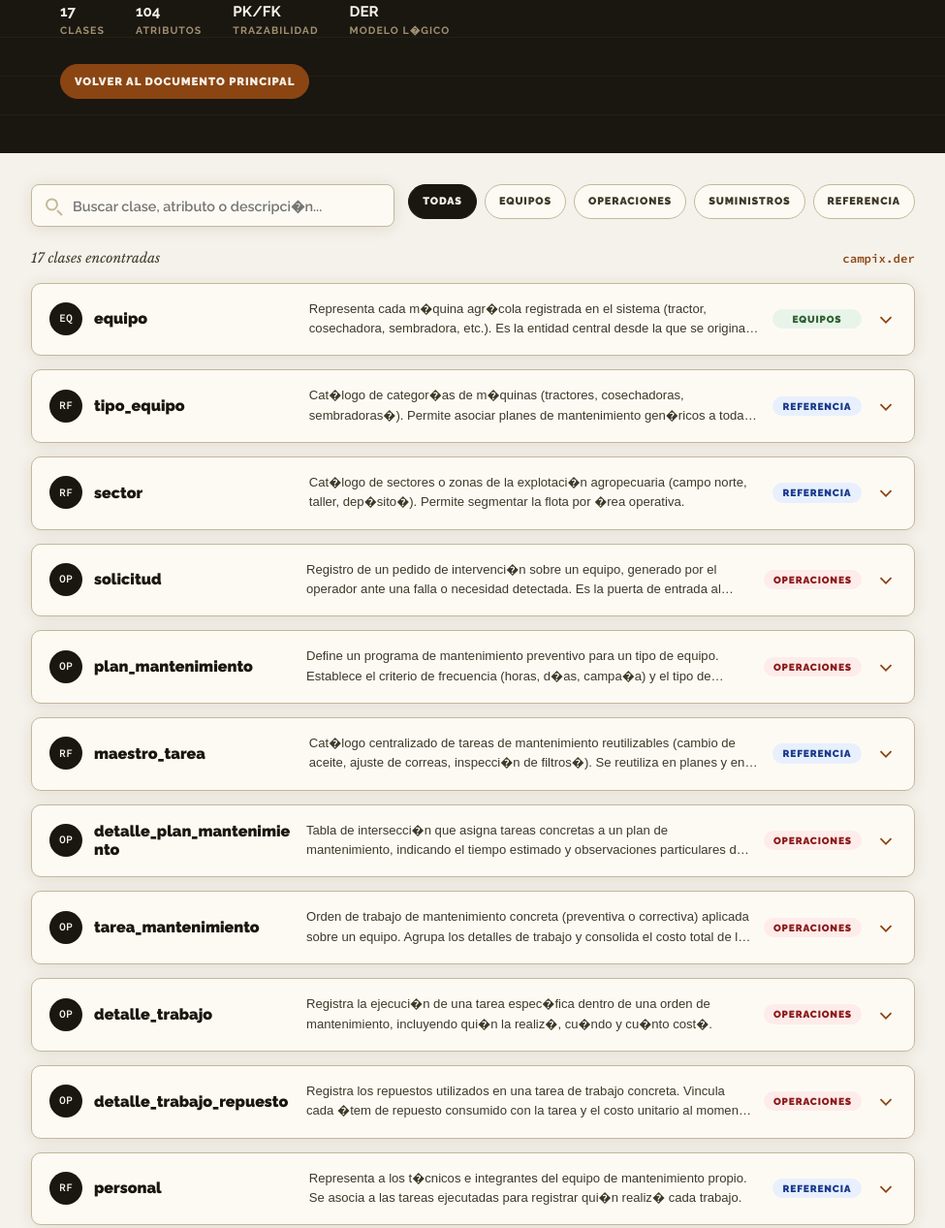
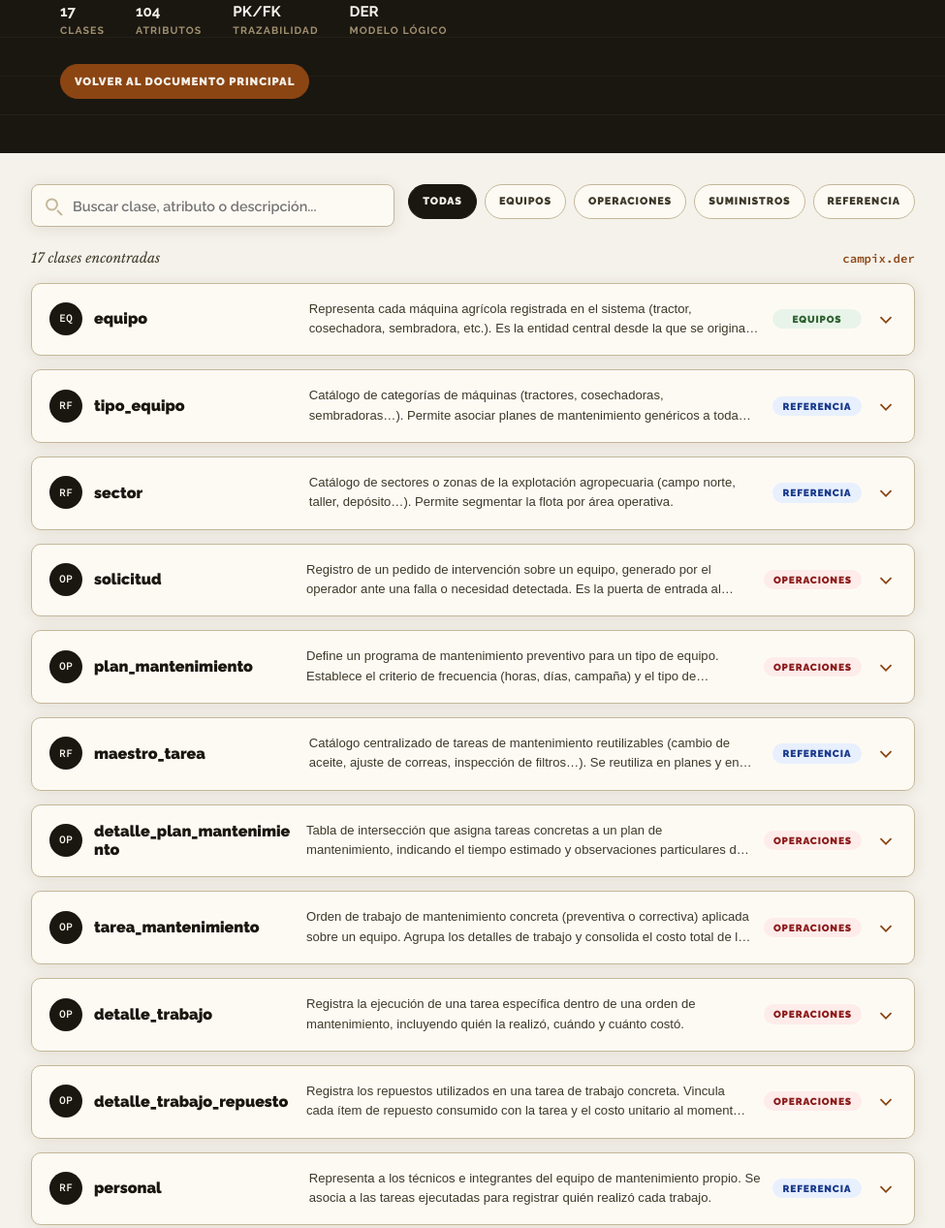
Before and after one commit to EnzoCoschiza/seminario, a plain HTML site: page der.html in a window 1280 px wide. Shown: the part 313-1580 px from the top of the page at 97% size, without its empty margins (152-1127 px from the left). Drawn offline with nearby package versions, Linux system fonts and the light colour scheme.

Commit message:
encoding

```diff
--- a/der.html
+++ b/der.html
@@ -574,14 +574,14 @@
         </span>
         <span class="glos-text">CAMP<span>IX</span></span>
       </h1>
-      <p class="glos-subtitle">Diccionario interactivo del modelo entidad-relaci�n para el sistema de gesti�n de mantenimiento de maquinaria agropecuaria.</p>
+      <p class="glos-subtitle">Diccionario interactivo del modelo entidad-relación para el sistema de gestión de mantenimiento de maquinaria agropecuaria.</p>
       <div class="glos-meta" aria-label="Resumen del glosario">
         <div class="glos-stat"><strong id="stat-classes">-</strong><span>Clases</span></div>
         <div class="glos-stat"><strong id="stat-attrs">-</strong><span>Atributos</span></div>
         <div class="glos-stat"><strong>PK/FK</strong><span>Trazabilidad</span></div>
-        <div class="glos-stat"><strong>DER</strong><span>Modelo l�gico</span></div>
+        <div class="glos-stat"><strong>DER</strong><span>Modelo lógico</span></div>
       </div>
-      <div class="glos-actions" aria-label="Accesos r�pidos">
+      <div class="glos-actions" aria-label="Accesos rápidos">
         <a class="glos-action primary" href="index.html">Volver al documento principal</a>
       </div>
     </div>
@@ -589,9 +589,9 @@
 
   <div class="tool-panel">
     <div class="search-wrap">
-      <input class="search-bar" type="search" placeholder="Buscar clase, atributo o descripci�n..." id="search" />
+      <input class="search-bar" type="search" placeholder="Buscar clase, atributo o descripción..." id="search" />
     </div>
-    <div class="filter-row" id="filters" aria-label="Filtros de categor�a">
+    <div class="filter-row" id="filters" aria-label="Filtros de categoría">
       <button class="chip active" data-cat="all" type="button">Todas</button>
       <button class="chip" data-cat="core" type="button">Equipos</button>
       <button class="chip" data-cat="op" type="button">Operaciones</button>
@@ -612,15 +612,15 @@
     name: "equipo",
     cat: "core",
     badge: "Equipos",
-    intent: "Representa cada m�quina agr�cola registrada en el sistema (tractor, cosechadora, sembradora, etc.). Es la entidad central desde la que se originan solicitudes y tareas de mantenimiento.",
+    intent: "Representa cada máquina agrícola registrada en el sistema (tractor, cosechadora, sembradora, etc.). Es la entidad central desde la que se originan solicitudes y tareas de mantenimiento.",
     attrs: [
-      { name: "NumeroEquipo", type: "int", pk: true, desc: "Identificador �nico del equipo." },
+      { name: "NumeroEquipo", type: "int", pk: true, desc: "Identificador único del equipo." },
       { name: "TipoEquipoId", type: "int", fk: true, desc: "Tipo de equipo al que pertenece (FK a tipo_equipo)." },
-      { name: "SectorId", type: "int", fk: true, desc: "Sector o �rea productiva donde opera (FK a sector)." },
+      { name: "SectorId", type: "int", fk: true, desc: "Sector o área productiva donde opera (FK a sector)." },
       { name: "modelo", type: "string", desc: "Modelo comercial del equipo." },
       { name: "marca", type: "string", desc: "Fabricante o marca del equipo." },
-      { name: "numeroSerie", type: "string", desc: "N�mero de serie del fabricante para identificaci�n f�sica." },
-      { name: "horasUso", type: "float", desc: "Horas totales de operaci�n acumuladas; base para disparar mantenimientos." },
+      { name: "numeroSerie", type: "string", desc: "Número de serie del fabricante para identificación física." },
+      { name: "horasUso", type: "float", desc: "Horas totales de operación acumuladas; base para disparar mantenimientos." },
       { name: "fechaAlta", type: "date", desc: "Fecha en que el equipo fue incorporado al sistema." },
       { name: "estado", type: "string", desc: "Estado operativo actual: activo, en mantenimiento, dado de baja, etc." },
     ]
@@ -629,49 +629,49 @@
     name: "tipo_equipo",
     cat: "ref",
     badge: "Referencia",
-    intent: "Cat�logo de categor�as de m�quinas (tractores, cosechadoras, sembradoras�). Permite asociar planes de mantenimiento gen�ricos a toda una familia de equipos.",
+    intent: "Catálogo de categorías de máquinas (tractores, cosechadoras, sembradoras…). Permite asociar planes de mantenimiento genéricos a toda una familia de equipos.",
     attrs: [
       { name: "TipoEquipoId", type: "int", pk: true, desc: "Identificador del tipo." },
       { name: "nombre", type: "string", desc: "Nombre del tipo (p.ej. 'Tractor de ruedas')." },
-      { name: "descripcion", type: "string", desc: "Descripci�n breve del tipo de equipo." },
+      { name: "descripcion", type: "string", desc: "Descripción breve del tipo de equipo." },
     ]
   },
   {
     name: "sector",
     cat: "ref",
     badge: "Referencia",
-    intent: "Cat�logo de sectores o zonas de la explotaci�n agropecuaria (campo norte, taller, dep�sito�). Permite segmentar la flota por �rea operativa.",
+    intent: "Catálogo de sectores o zonas de la explotación agropecuaria (campo norte, taller, depósito…). Permite segmentar la flota por área operativa.",
     attrs: [
       { name: "SectorId", type: "int", pk: true, desc: "Identificador del sector." },
       { name: "nombre", type: "string", desc: "Nombre del sector." },
-      { name: "descripcion", type: "string", desc: "Descripci�n del sector." },
+      { name: "descripcion", type: "string", desc: "Descripción del sector." },
     ]
   },
   {
     name: "solicitud",
     cat: "op",
     badge: "Operaciones",
-    intent: "Registro de un pedido de intervenci�n sobre un equipo, generado por el operador ante una falla o necesidad detectada. Es la puerta de entrada al mantenimiento correctivo.",
+    intent: "Registro de un pedido de intervención sobre un equipo, generado por el operador ante una falla o necesidad detectada. Es la puerta de entrada al mantenimiento correctivo.",
     attrs: [
-      { name: "NumeroSolicitud", type: "int", pk: true, desc: "Identificador �nico de la solicitud." },
+      { name: "NumeroSolicitud", type: "int", pk: true, desc: "Identificador único de la solicitud." },
       { name: "NumeroEquipo", type: "int", fk: true, desc: "Equipo al que refiere la solicitud (FK a equipo)." },
       { name: "descripcion", type: "string", desc: "Detalle del problema o necesidad reportada." },
       { name: "fechaSolicitud", type: "date", desc: "Fecha en que se emite la solicitud." },
       { name: "estado", type: "string", desc: "Estado de la solicitud: pendiente, en proceso, resuelta, cancelada." },
-      { name: "prioridad", type: "string", desc: "Urgencia: baja, media, alta, cr�tica." },
+      { name: "prioridad", type: "string", desc: "Urgencia: baja, media, alta, crítica." },
     ]
   },
   {
     name: "plan_mantenimiento",
     cat: "op",
     badge: "Operaciones",
-    intent: "Define un programa de mantenimiento preventivo para un tipo de equipo. Establece el criterio de frecuencia (horas, d�as, campa�a) y el tipo de mantenimiento (preventivo / predictivo).",
+    intent: "Define un programa de mantenimiento preventivo para un tipo de equipo. Establece el criterio de frecuencia (horas, días, campaña) y el tipo de mantenimiento (preventivo / predictivo).",
     attrs: [
       { name: "NumeroPlan", type: "int", pk: true, desc: "Identificador del plan." },
       { name: "TipoEquipoId", type: "int", fk: true, desc: "Tipo de equipo al que aplica el plan (FK a tipo_equipo)." },
-      { name: "descripcion", type: "string", desc: "Descripci�n general del plan." },
+      { name: "descripcion", type: "string", desc: "Descripción general del plan." },
       { name: "criterioFrecuencia", type: "string", desc: "Base para disparar el plan: 'cada 250 hs', 'mensual', 'precosecha'." },
-      { name: "tipoMantenimiento", type: "string", desc: "Clasificaci�n: preventivo, predictivo." },
+      { name: "tipoMantenimiento", type: "string", desc: "Clasificación: preventivo, predictivo." },
       { name: "estado", type: "string", desc: "Estado del plan: activo, suspendido, archivado." },
     ]
   },
@@ -679,15 +679,15 @@
     name: "maestro_tarea",
     cat: "ref",
     badge: "Referencia",
-    intent: "Cat�logo centralizado de tareas de mantenimiento reutilizables (cambio de aceite, ajuste de correas, inspecci�n de filtros�). Se reutiliza en planes y en �rdenes de trabajo.",
+    intent: "Catálogo centralizado de tareas de mantenimiento reutilizables (cambio de aceite, ajuste de correas, inspección de filtros…). Se reutiliza en planes y en órdenes de trabajo.",
     attrs: [
-      { name: "CodigoTarea", type: "int", pk: true, desc: "Identificador �nico de la tarea." },
+      { name: "CodigoTarea", type: "int", pk: true, desc: "Identificador único de la tarea." },
       { name: "nombre", type: "string", desc: "Nombre corto de la tarea." },
-      { name: "descripcion", type: "string", desc: "Descripci�n detallada del procedimiento." },
-      { name: "categoria", type: "string", desc: "Agrupaci�n funcional: lubricaci�n, inspecci�n, ajuste, reemplazo�" },
+      { name: "descripcion", type: "string", desc: "Descripción detallada del procedimiento." },
+      { name: "categoria", type: "string", desc: "Agrupación funcional: lubricación, inspección, ajuste, reemplazo…" },
       { name: "tipoMantenimiento", type: "string", desc: "Tipo al que pertenece la tarea: preventivo, correctivo." },
       { name: "frecuenciaRecomendada", type: "string", desc: "Sugerencia de periodicidad (informativa)." },
-      { name: "requiereRepuesto", type: "boolean", desc: "Indica si la tarea consume alg�n repuesto." },
+      { name: "requiereRepuesto", type: "boolean", desc: "Indica si la tarea consume algún repuesto." },
       { name: "requierePrestadorExterno", type: "boolean", desc: "Indica si debe intervenir un taller externo." },
       { name: "estado", type: "string", desc: "Estado de la tarea: activa, obsoleta." },
     ]
@@ -696,31 +696,31 @@
     name: "detalle_plan_mantenimiento",
     cat: "op",
     badge: "Operaciones",
-    intent: "Tabla de intersecci�n que asigna tareas concretas a un plan de mantenimiento, indicando el tiempo estimado y observaciones particulares de esa combinaci�n.",
+    intent: "Tabla de intersección que asigna tareas concretas a un plan de mantenimiento, indicando el tiempo estimado y observaciones particulares de esa combinación.",
     attrs: [
       { name: "NumeroPlan", type: "int", pk: true, fk: true, desc: "Plan al que pertenece el detalle (FK a plan_mantenimiento)." },
       { name: "CodigoTarea", type: "int", pk: true, fk: true, desc: "Tarea incluida en el plan (FK a maestro_tarea)." },
-      { name: "observacion", type: "string", desc: "Notas espec�ficas para esta tarea dentro del plan." },
-      { name: "tiempoEstimado", type: "int", desc: "Tiempo estimado de ejecuci�n en minutos." },
+      { name: "observacion", type: "string", desc: "Notas específicas para esta tarea dentro del plan." },
+      { name: "tiempoEstimado", type: "int", desc: "Tiempo estimado de ejecución en minutos." },
     ]
   },
   {
     name: "tarea_mantenimiento",
     cat: "op",
     badge: "Operaciones",
-    intent: "Orden de trabajo de mantenimiento concreta (preventiva o correctiva) aplicada sobre un equipo. Agrupa los detalles de trabajo y consolida el costo total de la intervenci�n.",
+    intent: "Orden de trabajo de mantenimiento concreta (preventiva o correctiva) aplicada sobre un equipo. Agrupa los detalles de trabajo y consolida el costo total de la intervención.",
     attrs: [
-      { name: "NumeroMantenimiento", type: "int", pk: true, desc: "Identificador �nico de la orden." },
+      { name: "NumeroMantenimiento", type: "int", pk: true, desc: "Identificador único de la orden." },
       { name: "NumeroEquipo", type: "int", fk: true, desc: "Equipo intervenido (FK a equipo)." },
-      { name: "NumeroSolicitud", type: "int", fk: true, desc: "Solicitud que origin� el mantenimiento, si aplica (nullable)." },
+      { name: "NumeroSolicitud", type: "int", fk: true, desc: "Solicitud que originó el mantenimiento, si aplica (nullable)." },
       { name: "NumeroPlan", type: "int", fk: true, desc: "Plan de mantenimiento asociado, si aplica (nullable)." },
       { name: "NumeroPrestador", type: "int", fk: true, desc: "Prestador externo contratado, si aplica (nullable)." },
       { name: "tipoMantenimiento", type: "string", desc: "Preventivo o correctivo." },
-      { name: "fechaInicio", type: "date", desc: "Fecha de inicio de la intervenci�n." },
-      { name: "fechaFin", type: "date", desc: "Fecha de finalizaci�n de la intervenci�n." },
+      { name: "fechaInicio", type: "date", desc: "Fecha de inicio de la intervención." },
+      { name: "fechaFin", type: "date", desc: "Fecha de finalización de la intervención." },
       { name: "estado", type: "string", desc: "Estado de la orden: programada, en curso, finalizada, cancelada." },
       { name: "prioridad", type: "string", desc: "Urgencia de la orden." },
-      { name: "descripcion", type: "string", desc: "Resumen de la intervenci�n." },
+      { name: "descripcion", type: "string", desc: "Resumen de la intervención." },
       { name: "costoTotal", type: "float", desc: "Costo total consolidado de la orden (mano de obra + repuestos)." },
     ]
   },
@@ -728,15 +728,15 @@
     name: "detalle_trabajo",
     cat: "op",
     badge: "Operaciones",
-    intent: "Registra la ejecuci�n de una tarea espec�fica dentro de una orden de mantenimiento, incluyendo qui�n la realiz�, cu�ndo y cu�nto cost�.",
+    intent: "Registra la ejecución de una tarea específica dentro de una orden de mantenimiento, incluyendo quién la realizó, cuándo y cuánto costó.",
     attrs: [
       { name: "NumeroMantenimiento", type: "int", pk: true, fk: true, desc: "Orden de mantenimiento a la que pertenece (FK a tarea_mantenimiento)." },
       { name: "CodigoTarea", type: "int", pk: true, fk: true, desc: "Tarea ejecutada (FK a maestro_tarea)." },
-      { name: "LegajoPersonal", type: "int", fk: true, desc: "T�cnico asignado (FK a personal, nullable)." },
+      { name: "LegajoPersonal", type: "int", fk: true, desc: "Técnico asignado (FK a personal, nullable)." },
       { name: "fechaInicio", type: "date", desc: "Fecha de inicio de la tarea." },
       { name: "fechaFin", type: "date", desc: "Fecha de fin de la tarea." },
-      { name: "horaRealizada", type: "time", desc: "Hora de inicio de ejecuci�n." },
-      { name: "observacion", type: "string", desc: "Notas del t�cnico sobre la ejecuci�n." },
+      { name: "horaRealizada", type: "time", desc: "Hora de inicio de ejecución." },
+      { name: "observacion", type: "string", desc: "Notas del técnico sobre la ejecución." },
       { name: "costoParcial", type: "float", desc: "Costo de esta tarea (mano de obra)." },
     ]
   },
@@ -744,7 +744,7 @@
     name: "detalle_trabajo_repuesto",
     cat: "op",
     badge: "Operaciones",
-    intent: "Registra los repuestos utilizados en una tarea de trabajo concreta. Vincula cada �tem de repuesto consumido con la tarea y el costo unitario al momento del uso.",
+    intent: "Registra los repuestos utilizados en una tarea de trabajo concreta. Vincula cada ítem de repuesto consumido con la tarea y el costo unitario al momento del uso.",
     attrs: [
       { name: "NumeroMantenimiento", type: "int", pk: true, fk: true, desc: "Orden de mantenimiento (FK compuesta)." },
       { name: "CodigoTarea", type: "int", pk: true, fk: true, desc: "Tarea dentro de la orden (FK compuesta)." },
@@ -757,56 +757,56 @@
     name: "personal",
     cat: "ref",
     badge: "Referencia",
-    intent: "Representa a los t�cnicos e integrantes del equipo de mantenimiento propio. Se asocia a las tareas ejecutadas para registrar qui�n realiz� cada trabajo.",
+    intent: "Representa a los técnicos e integrantes del equipo de mantenimiento propio. Se asocia a las tareas ejecutadas para registrar quién realizó cada trabajo.",
     attrs: [
-      { name: "LegajoPersonal", type: "int", pk: true, desc: "N�mero de legajo del personal." },
+      { name: "LegajoPersonal", type: "int", pk: true, desc: "Número de legajo del personal." },
       { name: "dni", type: "int", desc: "Documento Nacional de Identidad." },
       { name: "nombre", type: "string", desc: "Nombre completo." },
       { name: "correo", type: "string", desc: "Email de contacto." },
-      { name: "telefono", type: "string", desc: "Tel�fono de contacto." },
-      { name: "especialidad", type: "string", desc: "�rea t�cnica de especializaci�n (hidr�ulica, motor, el�ctrica�)." },
+      { name: "telefono", type: "string", desc: "Teléfono de contacto." },
+      { name: "especialidad", type: "string", desc: "Área técnica de especialización (hidráulica, motor, eléctrica…)." },
     ]
   },
   {
     name: "prestador_servicio",
     cat: "ref",
     badge: "Referencia",
-    intent: "Taller o t�cnico externo contratado para intervenciones que requieren especializaci�n fuera del equipo propio. Tiene una calificaci�n para facilitar su selecci�n.",
+    intent: "Taller o técnico externo contratado para intervenciones que requieren especialización fuera del equipo propio. Tiene una calificación para facilitar su selección.",
     attrs: [
       { name: "NumeroPrestador", type: "int", pk: true, desc: "Identificador del prestador." },
       { name: "TipoPrestacionId", type: "int", fk: true, desc: "Tipo de servicio que ofrece (FK a tipo_prestacion)." },
-      { name: "nombre", type: "string", desc: "Nombre o raz�n social." },
-      { name: "especialidad", type: "string", desc: "Especialidad t�cnica." },
-      { name: "telefono", type: "string", desc: "Tel�fono de contacto." },
+      { name: "nombre", type: "string", desc: "Nombre o razón social." },
+      { name: "especialidad", type: "string", desc: "Especialidad técnica." },
+      { name: "telefono", type: "string", desc: "Teléfono de contacto." },
       { name: "correo", type: "string", desc: "Email de contacto." },
-      { name: "direccion", type: "string", desc: "Direcci�n f�sica del taller o prestador." },
-      { name: "calificacion", type: "float", desc: "Puntaje de desempe�o hist�rico (0�5) asignado por el usuario." },
+      { name: "direccion", type: "string", desc: "Dirección física del taller o prestador." },
+      { name: "calificacion", type: "float", desc: "Puntaje de desempeño histórico (0–5) asignado por el usuario." },
     ]
   },
   {
     name: "tipo_prestacion",
     cat: "ref",
     badge: "Referencia",
-    intent: "Cat�logo de clasificaciones del tipo de servicio que puede ofrecer un prestador externo (taller de motor, servicio hidr�ulico, electricidad, etc.).",
+    intent: "Catálogo de clasificaciones del tipo de servicio que puede ofrecer un prestador externo (taller de motor, servicio hidráulico, electricidad, etc.).",
     attrs: [
       { name: "TipoPrestacionId", type: "int", pk: true, desc: "Identificador del tipo." },
-      { name: "clasificacion", type: "string", desc: "Nombre de la clasificaci�n." },
-      { name: "descripcion", type: "string", desc: "Descripci�n del tipo de prestaci�n." },
+      { name: "clasificacion", type: "string", desc: "Nombre de la clasificación." },
+      { name: "descripcion", type: "string", desc: "Descripción del tipo de prestación." },
     ]
   },
   {
     name: "repuesto",
     cat: "sup",
     badge: "Suministros",
-    intent: "�tem de inventario disponible para tareas de mantenimiento. Tiene control de stock m�nimo para emitir alertas cuando el nivel baja del umbral requerido.",
+    intent: "Ítem de inventario disponible para tareas de mantenimiento. Tiene control de stock mínimo para emitir alertas cuando el nivel baja del umbral requerido.",
     attrs: [
-      { name: "CodigoRepuesto", type: "int", pk: true, desc: "Identificador �nico del repuesto." },
+      { name: "CodigoRepuesto", type: "int", pk: true, desc: "Identificador único del repuesto." },
       { name: "NumeroProveedor", type: "int", fk: true, desc: "Proveedor principal del repuesto (FK a proveedor)." },
-      { name: "nombre", type: "string", desc: "Denominaci�n del repuesto (filtro de aceite, correa, etc.)." },
+      { name: "nombre", type: "string", desc: "Denominación del repuesto (filtro de aceite, correa, etc.)." },
       { name: "costoUnitario", type: "float", desc: "Precio de referencia por unidad." },
-      { name: "stockMinimo", type: "int", desc: "Cantidad m�nima que debe mantenerse en stock." },
+      { name: "stockMinimo", type: "int", desc: "Cantidad mínima que debe mantenerse en stock." },
       { name: "stockActual", type: "int", desc: "Cantidad disponible en el momento de la consulta." },
-      { name: "numeroSerie", type: "string", desc: "N�mero de parte o serie del fabricante." },
+      { name: "numeroSerie", type: "string", desc: "Número de parte o serie del fabricante." },
     ]
   },
   {
@@ -816,10 +816,10 @@
     intent: "Empresa o persona que suministra repuestos al sistema. Permite rastrear el origen de cada compra y la marca que distribuye.",
     attrs: [
       { name: "NumeroProveedor", type: "int", pk: true, desc: "Identificador del proveedor." },
-      { name: "nombre", type: "string", desc: "Nombre o raz�n social." },
+      { name: "nombre", type: "string", desc: "Nombre o razón social." },
       { name: "correo", type: "string", desc: "Email de contacto." },
-      { name: "telefono", type: "string", desc: "Tel�fono de contacto." },
-      { name: "direccion", type: "string", desc: "Direcci�n f�sica." },
+      { name: "telefono", type: "string", desc: "Teléfono de contacto." },
+      { name: "direccion", type: "string", desc: "Dirección física." },
       { name: "marca", type: "string", desc: "Marca o marcas que comercializa." },
     ]
   },
@@ -831,7 +831,7 @@
     attrs: [
       { name: "NumeroCompra", type: "int", pk: true, desc: "Identificador de la compra." },
       { name: "NumeroProveedor", type: "int", fk: true, desc: "Proveedor al que se realiza la compra (FK a proveedor)." },
-      { name: "fechaCompra", type: "date", desc: "Fecha de emisi�n del pedido." },
+      { name: "fechaCompra", type: "date", desc: "Fecha de emisión del pedido." },
       { name: "costoTotal", type: "float", desc: "Monto total de la orden de compra." },
       { name: "estado", type: "string", desc: "Estado: pendiente, recibida, cancelada." },
     ]
@@ -840,7 +840,7 @@
     name: "detalle_compra",
     cat: "sup",
     badge: "Suministros",
-    intent: "L�nea de detalle de una orden de compra. Registra qu� repuesto se compr�, en qu� cantidad y a qu� precio unitario.",
+    intent: "Línea de detalle de una orden de compra. Registra qué repuesto se compró, en qué cantidad y a qué precio unitario.",
     attrs: [
       { name: "NumeroCompra", type: "int", pk: true, fk: true, desc: "Compra a la que pertenece (FK a compra)." },
       { name: "CodigoRepuesto", type: "int", pk: true, fk: true, desc: "Repuesto comprado (FK a repuesto)." },
@@ -870,7 +870,7 @@ function render(items) {
   summary.textContent = `${items.length} ${noun}`;
 
   if (!items.length) {
-    list.innerHTML = '<p class="empty">Sin resultados para la b�squeda o filtro seleccionado.</p>';
+    list.innerHTML = '<p class="empty">Sin resultados para la búsqueda o filtro seleccionado.</p>';
     return;
   }
 
@@ -887,7 +887,7 @@ function render(items) {
         <div class="intent-block">${escapeHtml(c.intent)}</div>
         <div class="attr-table-wrap">
           <table class="attr-table">
-            <thead><tr><th>Atributo</th><th>Tipo</th><th>Descripci�n</th></tr></thead>
+            <thead><tr><th>Atributo</th><th>Tipo</th><th>Descripción</th></tr></thead>
             <tbody>
               ${c.attrs.map(a => `<tr>
                 <td><span class="attr-name">${escapeHtml(a.name)}</span>${a.pk ? '<span class="pk-tag">PK</span>' : ''}${a.fk ? '<span class="fk-tag">FK</span>' : ''}</td>
```
